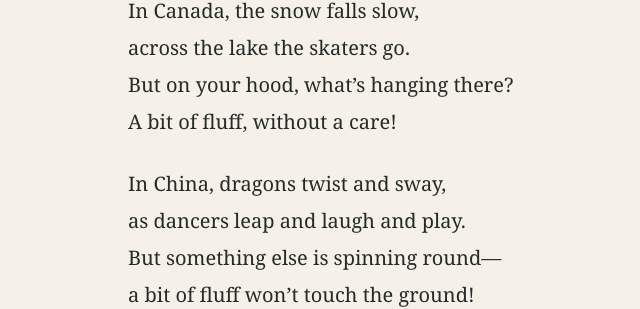
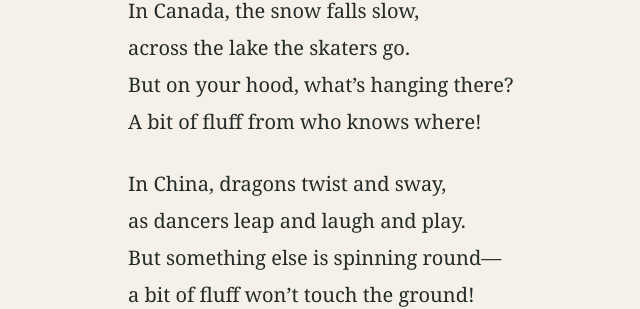
Before and after one commit to LarsLWO/website, a Jekyll site: the page built from _texts/songs/bits-of-fluff.md, in a window 1280 px wide and 900 px high, scrolled down 2095 px. Shown: the part 152-461 px from the top of the window, without its empty margins (142-782 px from the left). Built offline with Jekyll 4.4.1, drawn with Linux system fonts in a browser that asks for light colours.

Commit message:
update songtext

```diff
--- a/_texts/songs/bits-of-fluff.md
+++ b/_texts/songs/bits-of-fluff.md
@@ -50,7 +50,7 @@ they’re with us every day!
 In Canada, the snow falls slow,
 across the lake the skaters go.
 But on your hood, what’s hanging there?
-A bit of fluff, without a care!
+A bit of fluff from who knows where!
 
 In China, dragons twist and sway,
 as dancers leap and laugh and play.
```
